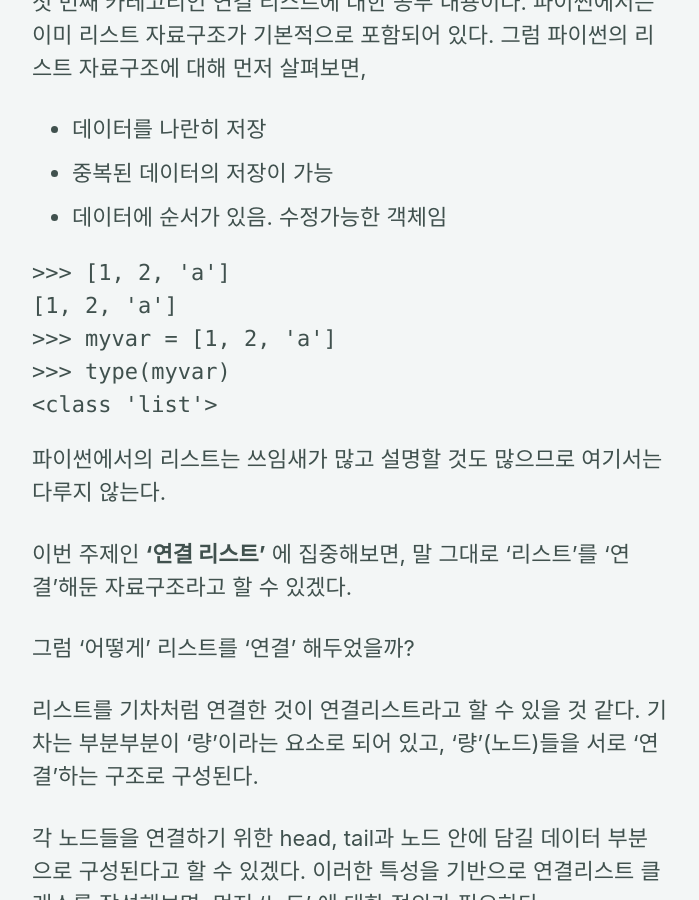
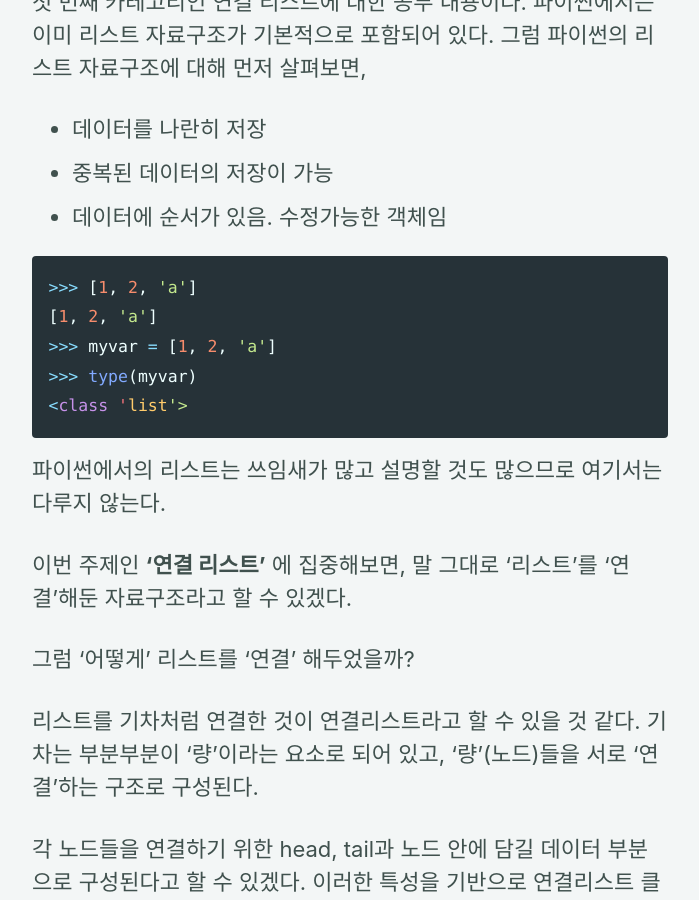
Before and after one commit to jjojjosj/jjojjosj.github.io, a Jekyll site: the page built from _posts/2020-12-06-linkedlist.md, in a window 1280 px wide and 900 px high, scrolled down 712 px. Shown: the whole window, without its empty margins (290-989 px from the left). Built offline with Jekyll 4.4.1, drawn with Linux system fonts in a browser that asks for light colours; cached includes are drawn as plain includes; nearby versions of some CDN libraries.

Commit message:
fix code block

````diff
--- a/_posts/2020-12-06-linkedlist.md
+++ b/_posts/2020-12-06-linkedlist.md
@@ -22,7 +22,7 @@ categories: [Python] # [IT], [life], [Python]
 * 중복된 데이터의 저장이 가능
 * 데이터에 순서가 있음. 수정가능한 객체임
 
-```{python}
+```python
 >>> [1, 2, 'a']
 [1, 2, 'a']
 >>> myvar = [1, 2, 'a']
````
